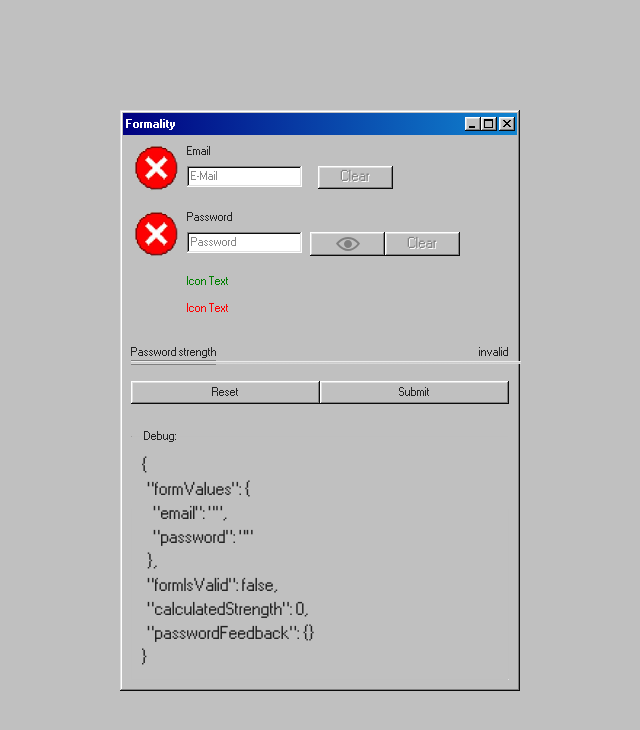
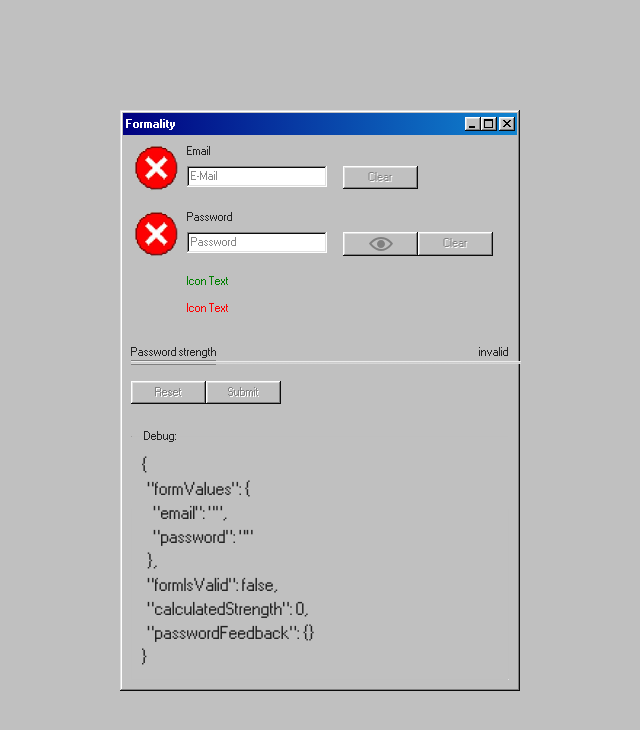
Before and after one commit to maurer2/formality, a Vue app: page / in a window 1280 px wide. Shown: the top 730 px of the page, without its empty margins (320-960 px from the left). Built offline with nearby package versions, Linux system fonts and the light colour scheme.

Commit message:
Added disabled styling to form

```diff
--- a/src/components/Button.vue
+++ b/src/components/Button.vue
@@ -1,5 +1,10 @@
 <template>
-  <button :type="type">
+  <button
+    class="button"
+    :class="{'button--is-disabled': isDisabled}"
+    :type="type"
+    :disabled="isDisabled"
+  >
     <template v-if="isSubmitButton">
       Submit
     </template>
@@ -27,6 +32,11 @@ export default Vue.extend({
       type: String,
       required: true,
     },
+    isDisabled: {
+      type: Boolean,
+      required: true,
+      default: false,
+    },
   },
   computed: {
     isSubmitButton(): boolean {
@@ -38,8 +48,11 @@ export default Vue.extend({
 </script>
 
 <style scoped lang="scss">
-.dummy {
-  color: red;
+.button {
+  &--is-disabled,
+  :not([disabled]) {
+    cursor: pointer;
+  }
 }
 
 </style>
--- a/src/components/Email.vue
+++ b/src/components/Email.vue
@@ -25,6 +25,7 @@
           name="email"
           autocomplete="off"
           :value="value"
+          size="25"
           @input="updateValue"
         >
         <button
@@ -66,7 +67,6 @@ export default Vue.extend({
     clearButtonIsDisabled(): boolean {
       return !this.value;
     },
-
   },
   methods: {
     updateValue(event: Event): void {
@@ -115,7 +115,6 @@ export default Vue.extend({
 }
 
 .input-group {
-  position: relative;
   display: flex;
 }
 
@@ -127,7 +126,6 @@ export default Vue.extend({
   margin-top: 0;
   padding: 0 0.5rem;
   border: 0;
-  font-size: 0.85rem;
   line-height: 1;
   background: transparent;
 
--- a/src/components/Form.vue
+++ b/src/components/Form.vue
@@ -15,10 +15,12 @@
       <Button
         class="button"
         type="reset"
+        :is-disabled="!formIsValid"
       />
       <Button
         class="button"
         type="submit"
+        :is-disabled="!formIsValid"
       />
     </div>
 
@@ -117,10 +119,6 @@ export default Vue.extend({
   display: flex;
 }
 
-.button {
-  flex: 1;
-}
-
 .debug {
   display: block;
   margin-top: 1.5rem;
--- a/src/components/Password-Criteria.vue
+++ b/src/components/Password-Criterion.vue
@@ -16,7 +16,7 @@
 import Vue from 'vue';
 
 export default Vue.extend({
-  name: 'PasswordCriteria',
+  name: 'PasswordCriterion',
   props: {
     isFullfilled: {
       type: Boolean,
--- a/src/components/Password.vue
+++ b/src/components/Password.vue
@@ -25,6 +25,7 @@
           name="password"
           autocomplete="off"
           :value="value"
+          size="25"
           @input="updateValue"
         >
         <button
@@ -61,11 +62,11 @@
         </button>
       </div>
       <div class="criteria">
-        <PasswordCriteria
+        <PasswordCriterion
           text="Text"
           :is-fullfilled="true"
         />
-        <PasswordCriteria
+        <PasswordCriterion
           text="Text"
           :is-fullfilled="false"
         />
@@ -77,7 +78,7 @@
 <script lang="ts">
 import Vue from 'vue';
 
-import PasswordCriteria from './Password-Criteria.vue';
+import PasswordCriterion from './Password-Criterion.vue';
 
 import EyeIcon from '../../public/eye.svg';
 import EyeDisabledIcon from '../../public/eye-disabled.svg';
@@ -85,7 +86,7 @@ import EyeDisabledIcon from '../../public/eye-disabled.svg';
 export default Vue.extend({
   name: 'Password',
   components: {
-    PasswordCriteria,
+    PasswordCriterion,
     EyeIcon,
     EyeDisabledIcon,
   },
@@ -169,8 +170,7 @@ export default Vue.extend({
 }
 
 .input {
-  flex-grow: 1;
-  margin-right: 0.5rem;
+  margin-right: 1rem;
 }
 
 .toggle-button,
@@ -178,7 +178,6 @@ export default Vue.extend({
   margin-top: 0;
   padding: 0 0.5rem;
   border: 0;
-  font-size: 0.85rem;
   line-height: 1;
   background: transparent;
 
```
Also changed, not shown: src/App.vue (+10 -31 lines), .eslintrc.js.
